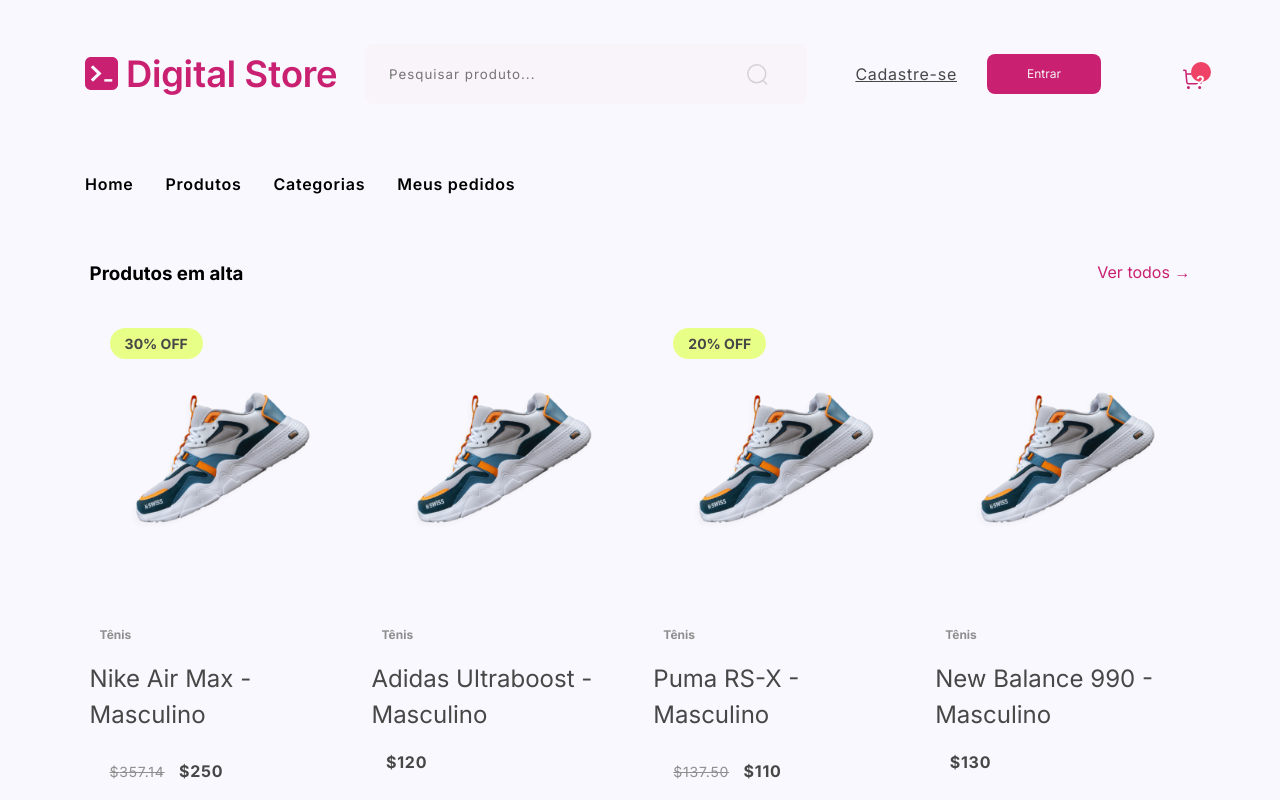
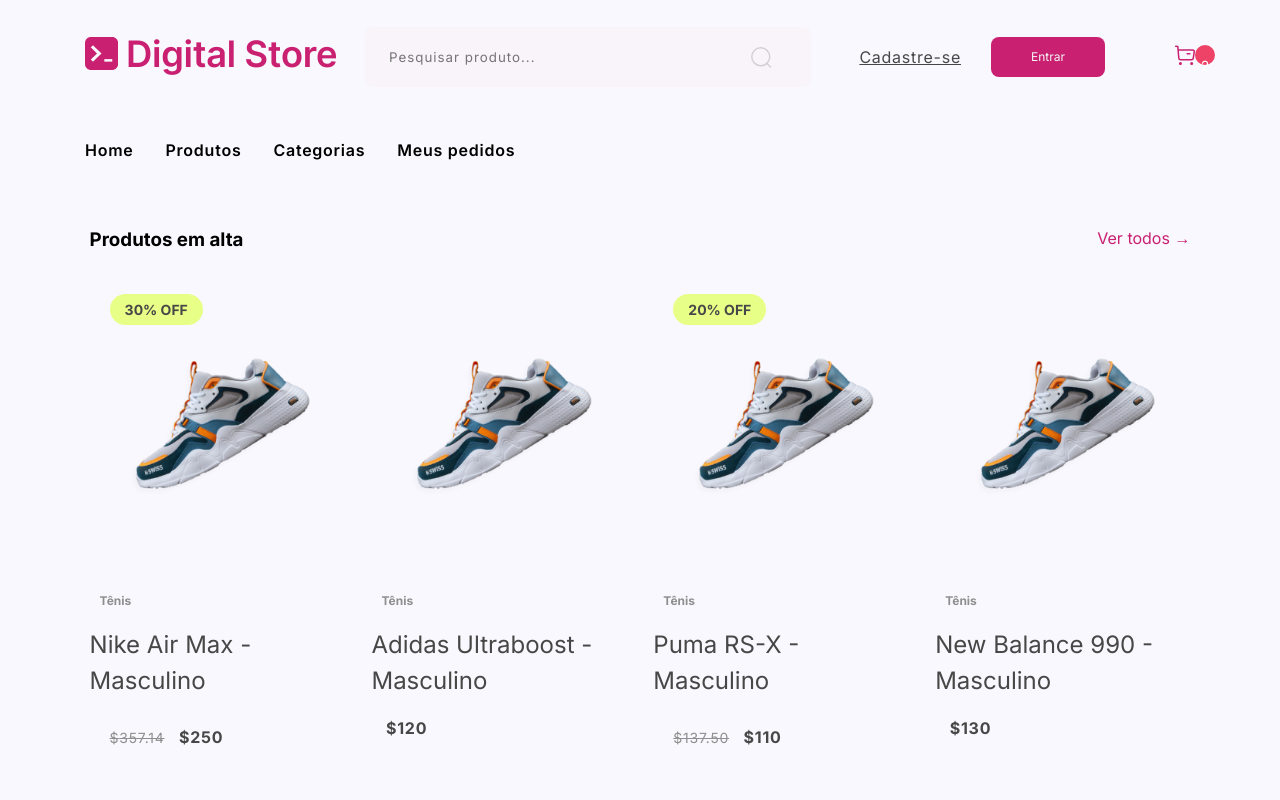
Before and after one commit to DCFS5S/dripstore, a React (Vite) app: page / in a window 1280 px wide. Shown: the top 800 px of the page. Built offline with nearby package versions, Linux system fonts and the light colour scheme.

Commit message:
Add links

```diff
--- a/src/components/Header/Header.jsx
+++ b/src/components/Header/Header.jsx
@@ -1,20 +1,31 @@
+import { Link } from 'react-router-dom'
 import './Header.css'
 
 export const Header = () => {
     return (
         <div className="main-header">
             <div className="main-header-content">
+                <Link to='/'>
                     <img className="logo" src="../../src/assets/logo.png" alt="" />
+                </Link>
+
                 <div className="search-bar">
                     <input placeholder="Pesquisar produto..." className="main-header-search" type="search"/>
                     <img className="search-lupa" src="../../src/assets/Search.svg" alt=""/>
                 </div>
-                <a href="" className="register-link">Cadastre-se</a>
-                <a href="" className="button" >Entrar</a>
-                <button className="kart-button">
-                <a href="#"><img src="../../src/assets/Buy.svg" alt="" /></a>
+
+                <Link to='/criar-conta' className='register-link'>
+                    Cadastre-se
+                </Link>
+
+                <Link to='/login' className='button'>
+                    Entrar
+                </Link>
+
+                <Link to='/carrinho' className='kart-button'>
+                    <img src="../../src/assets/Buy.svg" alt="Carrinho" />
                     <span>2</span>
-                </button>
+                </Link>
             </div>
                 <nav className="main-header-menu">
                     <ul>
```
Lines whose indentation alone changed are shown as unchanged.
